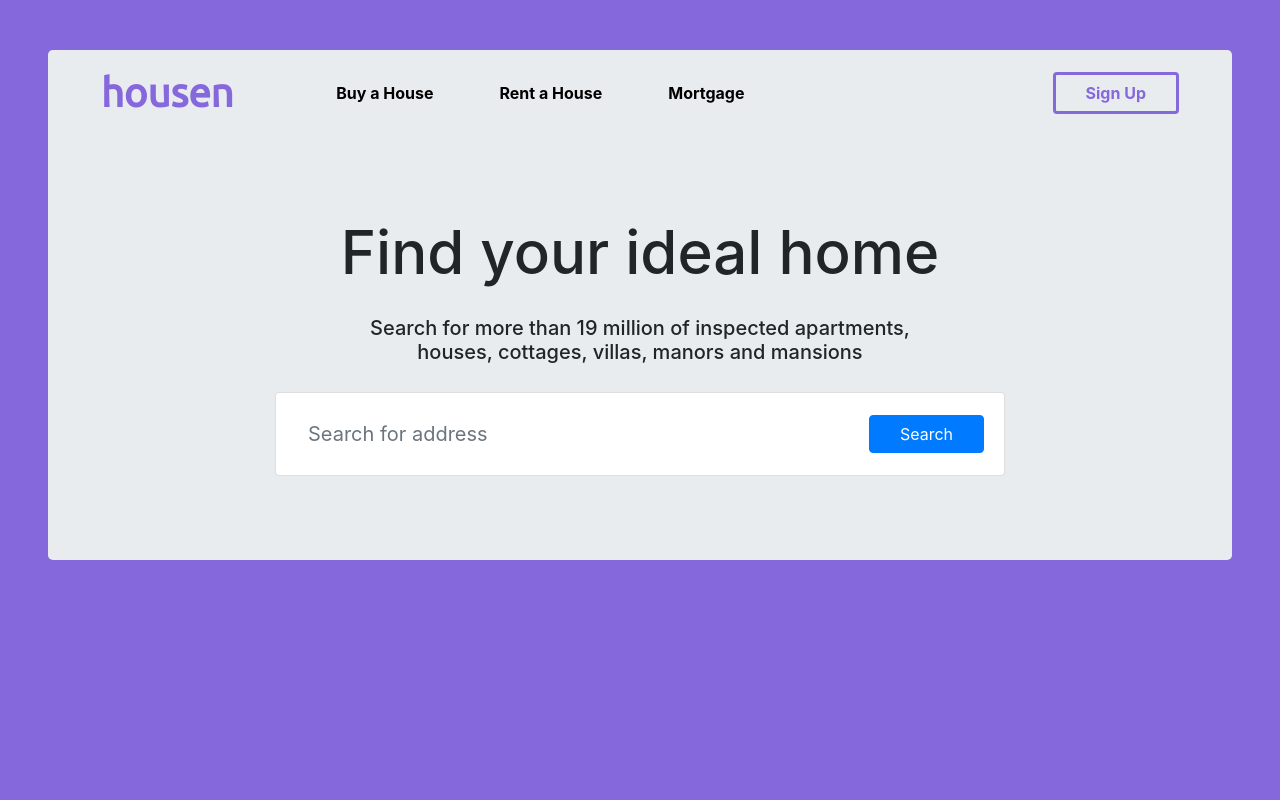
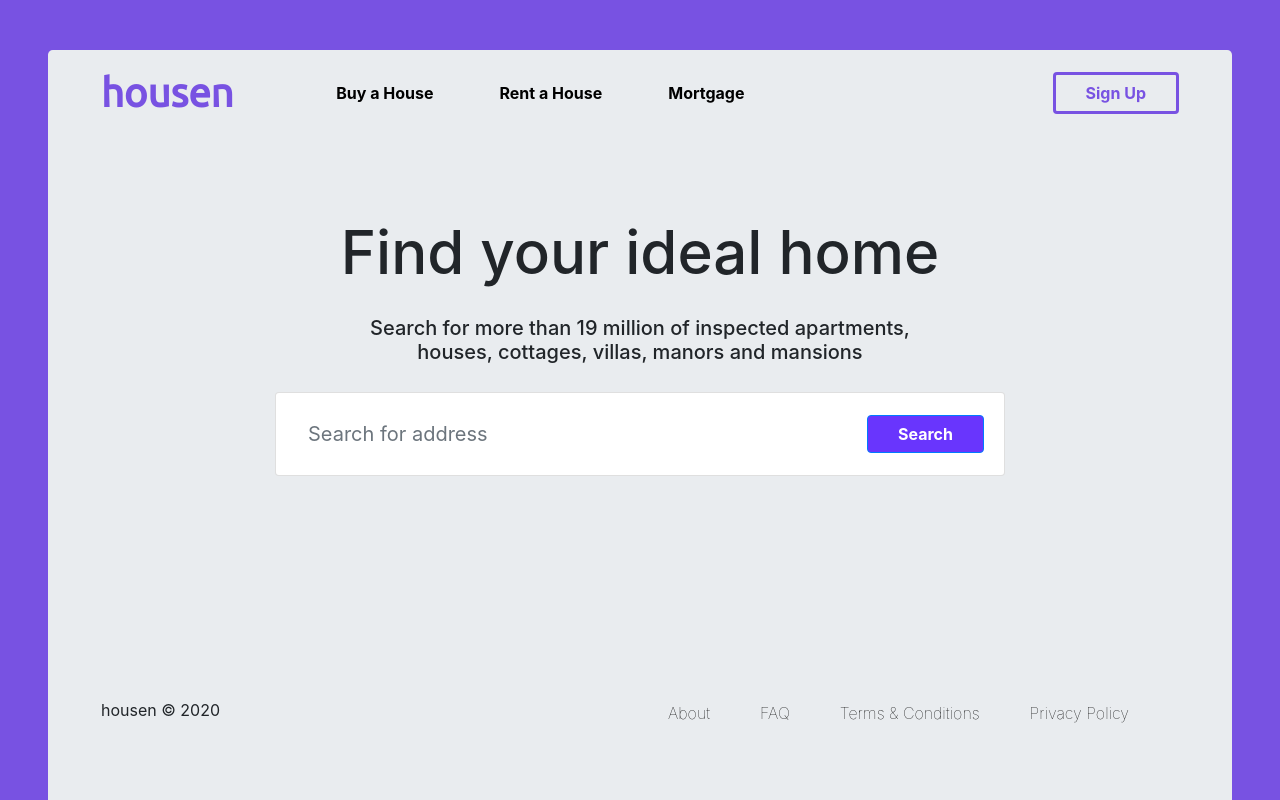
Before and after one commit to Nadim-Mahmud-Dipu/Frontend-Developer-s-Task, an Angular app in the folder angular-api-search-application/: page / in a window 1280 px wide. Built offline with nearby package versions, Linux system fonts and the light colour scheme.

Commit message:
Added the footer and styled the different elements.

```diff
--- a/angular-api-search-application/src/app/app.component.css
+++ b/angular-api-search-application/src/app/app.component.css
@@ -65,8 +65,8 @@
 
 .sign-up-button {
   font-weight: bold;
-  color: #8668DD;
-  border: 3px solid #8668DD;
+  color: #7852E2;
+  border: 3px solid #7852E2;
   margin-right: 0;
   padding-right: 30px;
   padding-left: 30px;
@@ -76,7 +76,7 @@
   font-family: "Ubuntu", "Courier New", monospace;
   font-size: 40px;
   font-weight: bold;
-  color: #8668DD !important;
+  color: #7852E2 !important;
 }
 
 
@@ -96,8 +96,44 @@
 .search-button {
   padding-left: 30px !important;
   padding-right: 30px !important;
+  background-color: #6935FD;
+  font-weight: bold;
 }
 
 .error-message {
   margin-left: 200px !important;
 }
+
+
+footer {
+  margin-top: 180px;
+  margin-bottom: 0;
+}
+
+footer p {
+  margin-top: 10px;
+}
+
+footer .nav-item {
+  font-weight: lighter !important;
+}
+
+.footer-link {
+  color: black;
+}
+
+.search-result-city {
+  background-color: white;
+  padding-top: 20px;
+  padding-bottom: 20px;
+  border-radius: 3px;
+}
+
+.search-result-details {
+  background-color: white;
+  padding-top: 23px;
+  padding-bottom: 10px;
+  display: table-cell;
+  vertical-align: center;
+  border-radius: 3px;
+}
--- a/angular-api-search-application/src/app/app.component.html
+++ b/angular-api-search-application/src/app/app.component.html
@@ -116,7 +116,7 @@
             </div>
             <div class="col-4 search-result-details">
               <i class="fas fa-exchange-alt"></i> ${{result.rate}}/{{result.apartment_bed}}
-              Beds/Appt...{{result.find_more}} more >
+              Beds/Appt...{{result.find_more}} more &nbsp;&nbsp;&nbsp; <i class="fas fa-angle-right"></i>
             </div>
             <div class="col"></div>
           </div>
@@ -128,9 +128,34 @@
       </div>
 
 
+      <footer>
+
+        <div class="container">
+          <nav class="navbar navbar navbar-expand-lg navbar-light bg-light">
+            <p> housen © 2020 </p>
+            <ul class="navbar-nav ml-auto">
+
+              <li class="nav-item">
+                <a class="footer-link" href="#">About </a>
+              </li>
+              <li class="nav-item">
+                <a class="footer-link" href="#"> FAQ </a>
+              </li>
+              <li class="nav-item">
+                <a class="footer-link" href="#"> Terms & Conditions </a>
+              </li>
+              <li class="nav-item">
+                <a class="footer-link" href="#"> Privacy Policy </a>
+              </li>
+            </ul>
+          </nav>
+        </div>
+
+
+      </footer>
     </div>
-    <div class="column-3">
-    </div>
+  </div>
+  <div class="column-3">
   </div>
 </div>
 
--- a/angular-api-search-application/src/styles.css
+++ b/angular-api-search-application/src/styles.css
@@ -1,7 +1,7 @@
 /* You can add global styles to this file, and also import other style files */
 html,
 body {
-  background: #8668DD !important;
+  background: #7852E2 !important;
   height: 100%;
   overflow-x: hidden;
 }
```
